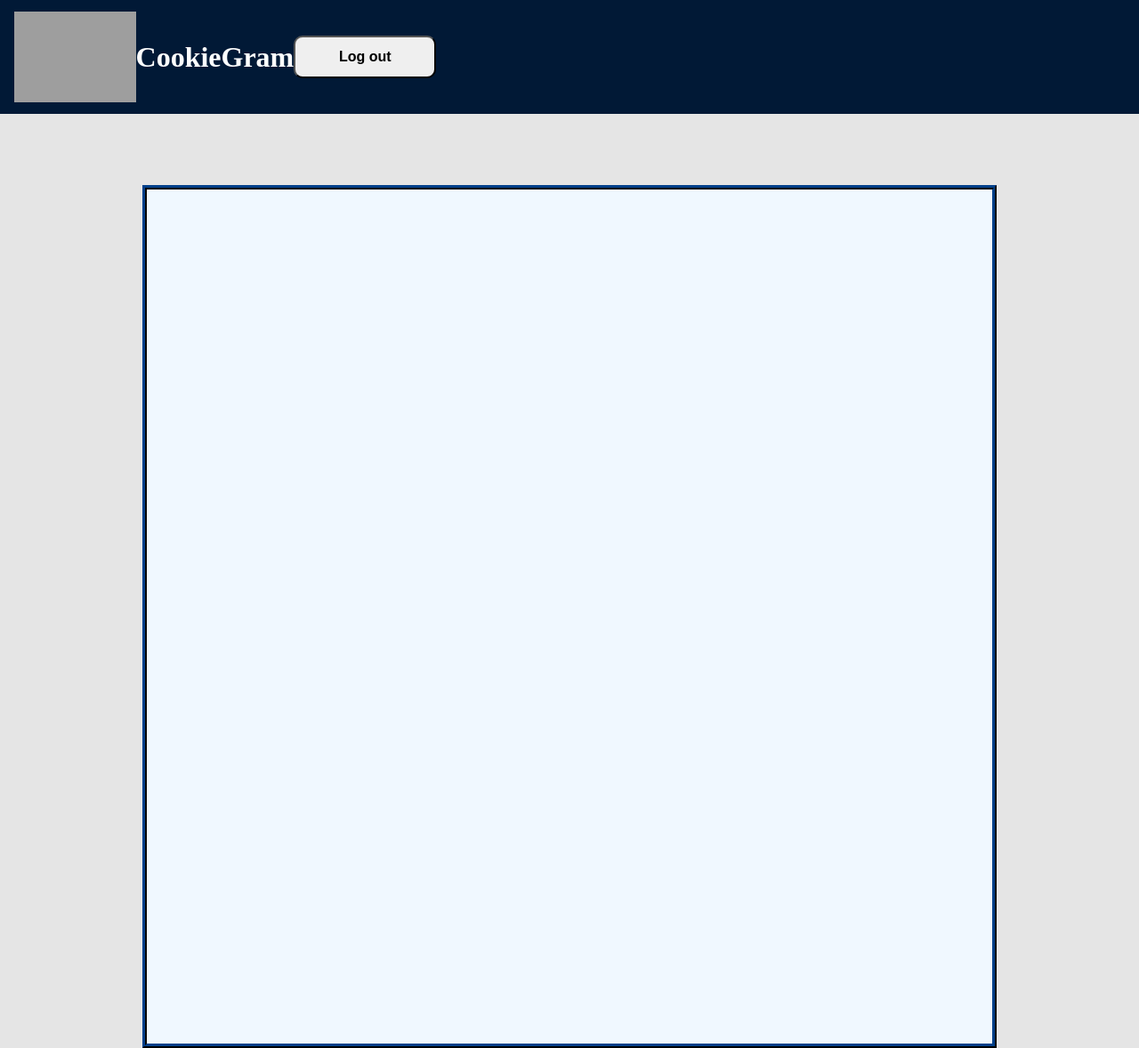
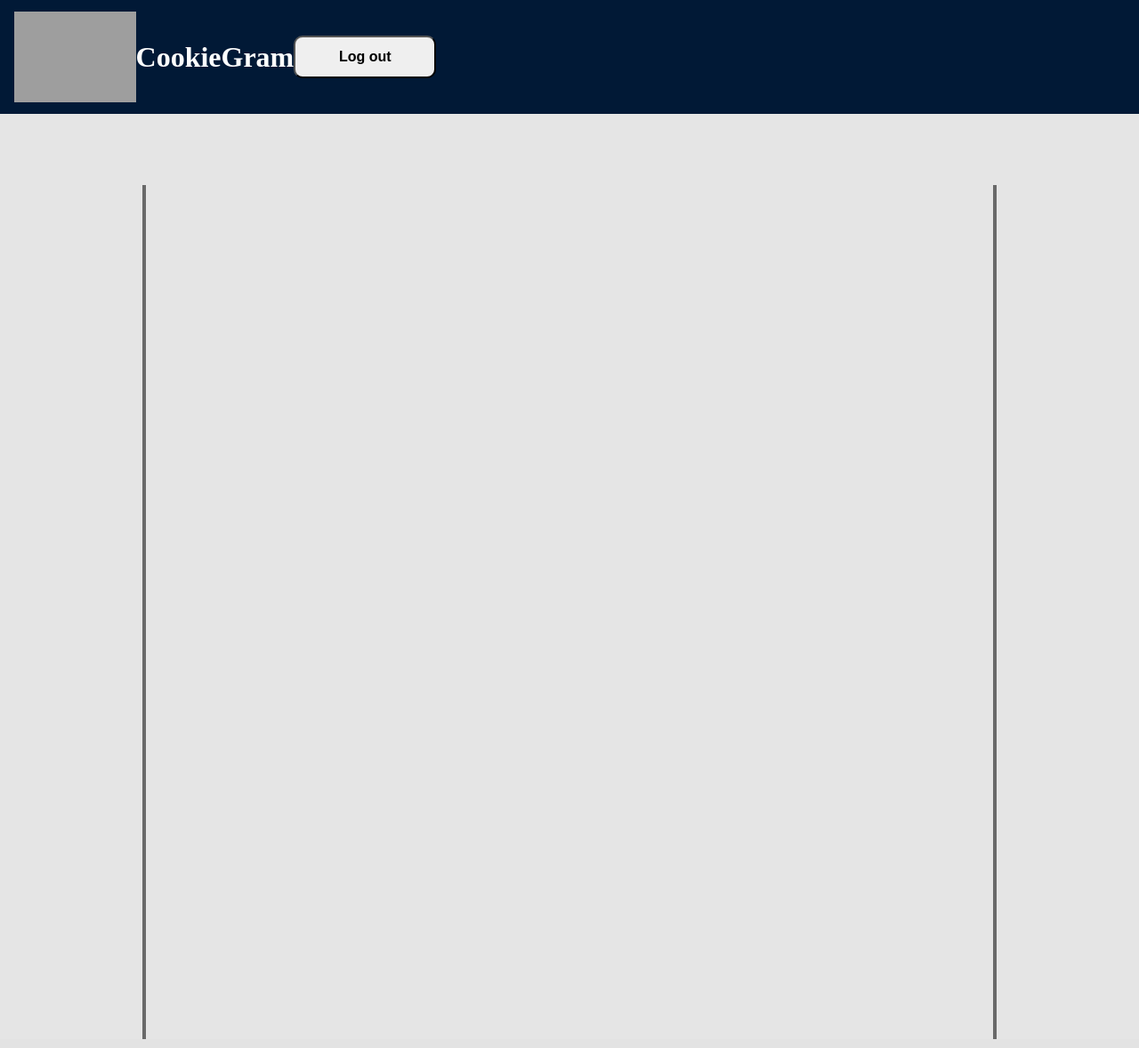
Before and after one commit to CookieKGcz/tumblregram, a PHP site: page / in a window 1280 px wide. Shown: the whole page at 89% size. Run offline with PHP 8.4, Linux system fonts and the light colour scheme; the visitor is signed in with stand-in values (Sample User, id 1); grey boxes are pictures that could not be loaded.

Commit message:
update mejnu

```diff
--- a/main.css
+++ b/main.css
@@ -34,10 +34,11 @@
 }
 
 main {
-  border: 5px ridge #011936;
+  border-right: 4px solid dimgrey;
+  border-left: 4px solid dimgray;
   min-height: 60rem;
   grid-area: 3/2;
-  background-color: aliceblue;
+  background-color: #e5e5e5;
 }
 
 .padding-1 {
```
